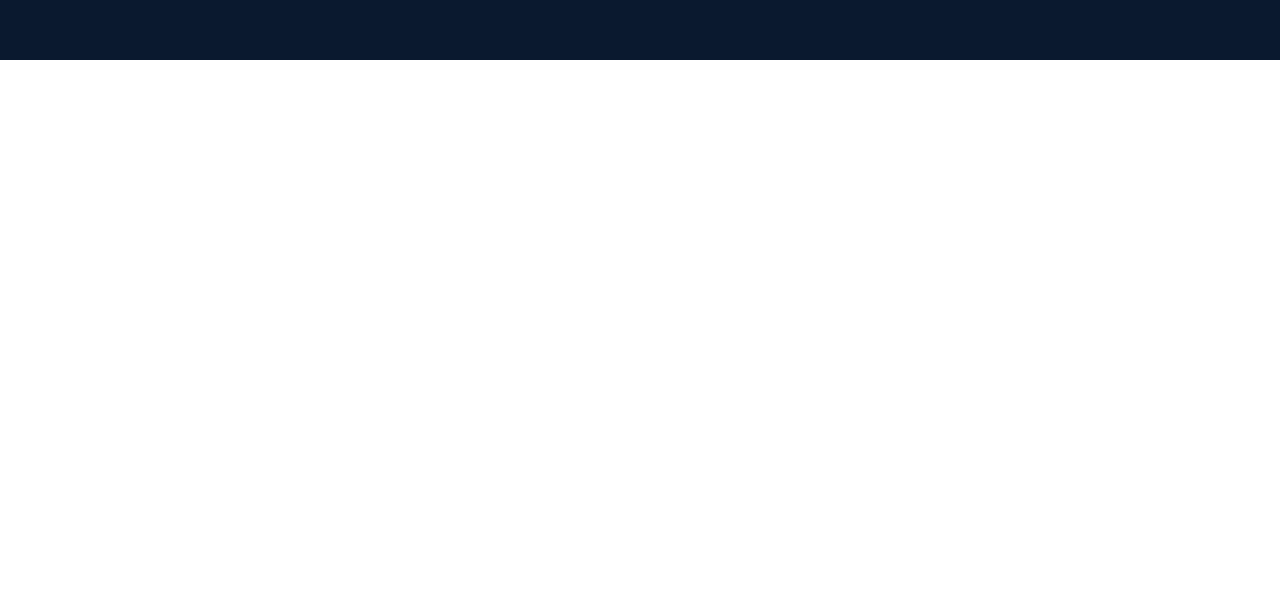
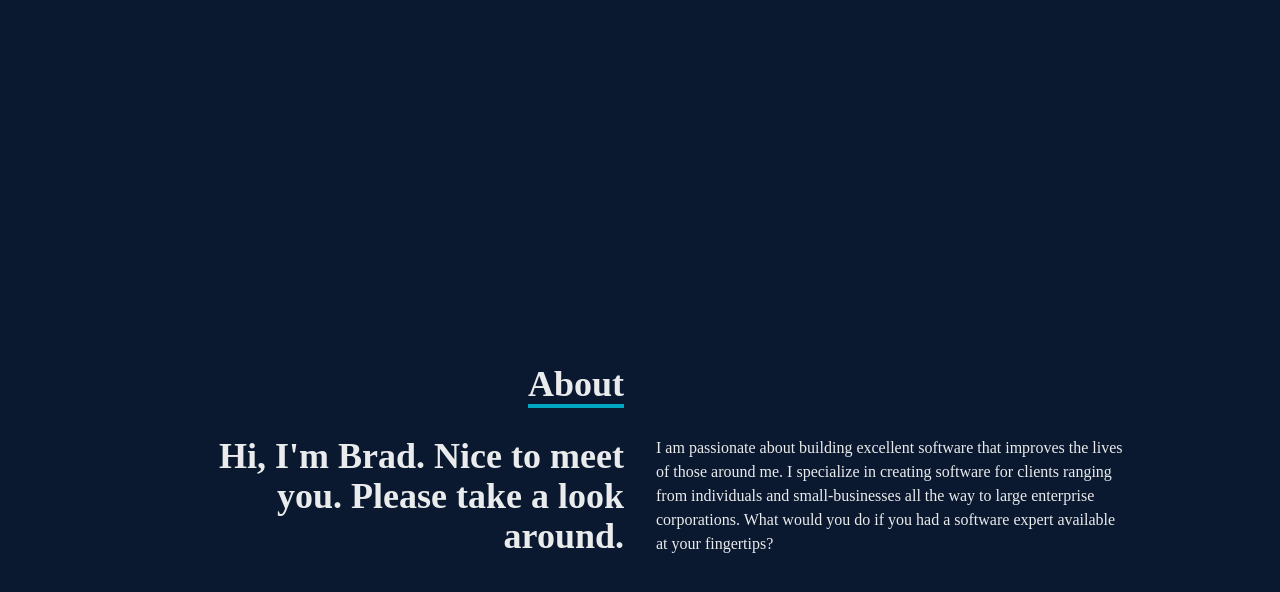
Before and after one commit to bradcochi/portfolio, a React (Create React App) app: page / in a window 1280 px wide. Shown: the part 740-1332 px from the top of the page. Before the commit the page ends 800 px from the top, so only its background shows below. Built offline with nearby package versions, Linux system fonts and the light colour scheme.

Commit message:
finished About component

```diff
--- a/src/App.js
+++ b/src/App.js
@@ -1,11 +1,13 @@
 import Navbar from "./components/Navbar";
 import Home from "./components/Home";
+import About from "./components/About";
 
 function App() {
   return (
     <div>
       <Navbar />
       <Home />
+      <About />
     </div>
   );
 }
--- /dev/null
+++ b/src/components/About.jsx
@@ -0,0 +1,34 @@
+import React from "react";
+
+const About = () => {
+  return (
+    <div name="about" className="w-full h-screen bg-[#0a192f] text-[#eaebed]">
+      <div className="flex flex-col justify-center items-center w-full h-full">
+        <div className="max-w-[1000px] w-full grid grid-cols-2 gap-8">
+          <div className="sm:text-right pb-8 pl-4">
+            <p className="text-4xl font-bold inline border-b-4 border-[#01a7c2]">
+              About
+            </p>
+          </div>
+          <div></div>
+        </div>
+        <div className="max-w-[1000px] w-full grid sm:grid-cols-2 gap-8 px-4">
+          <div className="sm:text-right text-4xl font-bold">
+            <p>Hi, I'm Brad. Nice to meet you. Please take a look around.</p>
+          </div>
+          <div>
+            <p>
+              I am passionate about building excellent software that improves
+              the lives of those around me. I specialize in creating software
+              for clients ranging from individuals and small-businesses all the
+              way to large enterprise corporations. What would you do if you had
+              a software expert available at your fingertips?
+            </p>
+          </div>
+        </div>
+      </div>
+    </div>
+  );
+};
+
+export default About;
--- a/src/components/Navbar.jsx
+++ b/src/components/Navbar.jsx
@@ -85,6 +85,7 @@
               Resume <BsFillPersonLinesFill size={30} />
             </a>
           </li>
+          {/* need to add GitLab */}
         </ul>
       </div>
     </div>
```
